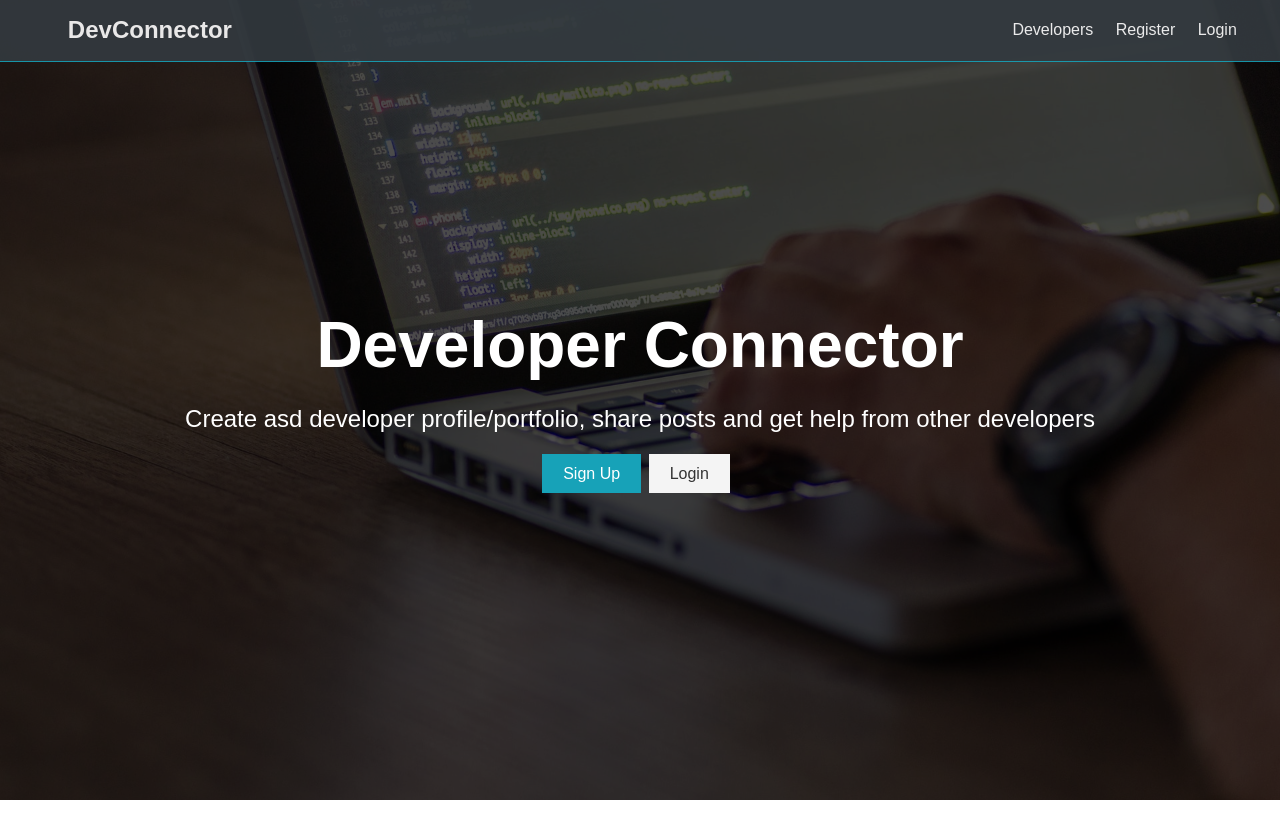
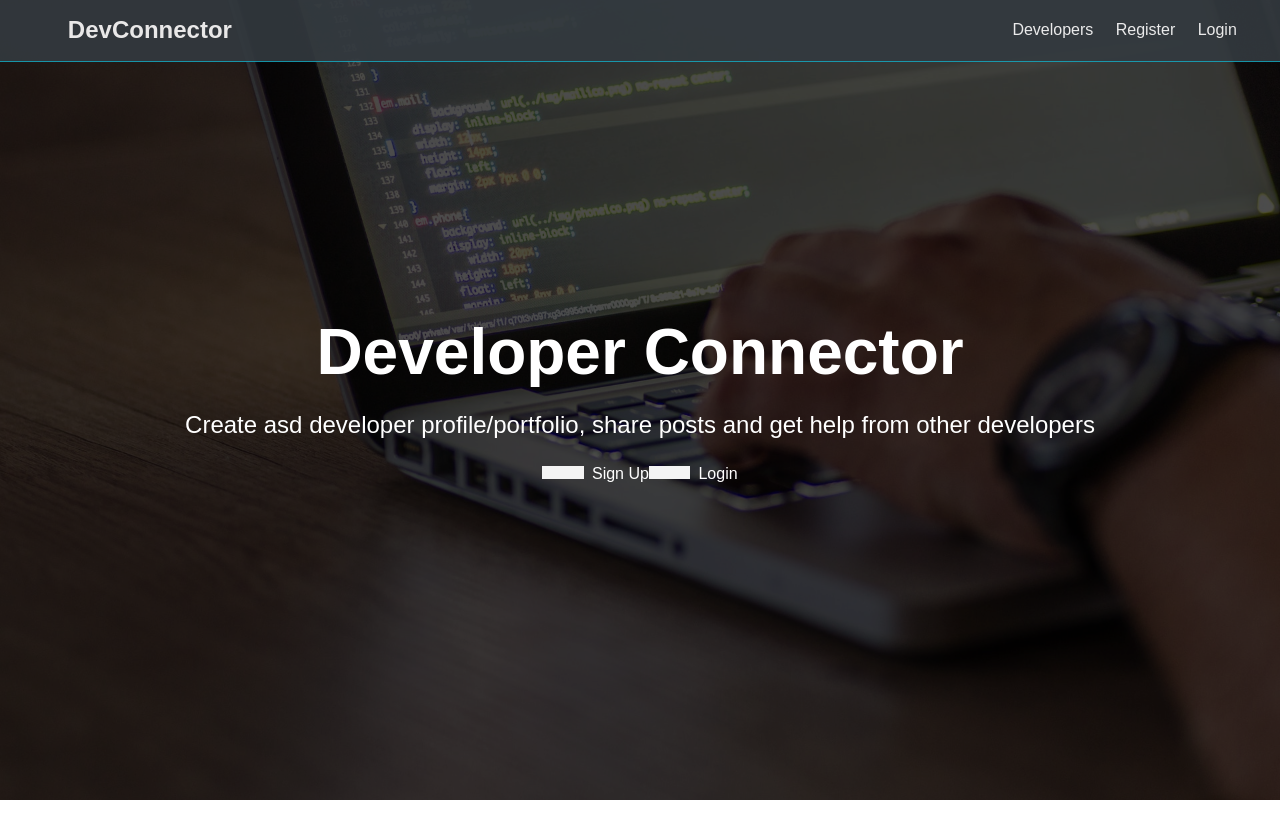
Before and after one commit to erikhager/UdemyCourses, a React (Create React App) app: page / in a window 1280 px wide. Shown: the top 838 px of the page. Built offline with nearby package versions, Linux system fonts and the light colour scheme.

Commit message:
Router on Landing aswell. The buttons routes.

```diff
--- a/src/components/layout/Landing.js
+++ b/src/components/layout/Landing.js
@@ -1,4 +1,5 @@
 import React from "react";
+import { Link } from "react-router-dom";
 
 export const Landing = () => {
   return (
@@ -11,12 +12,10 @@ export const Landing = () => {
             from other developers
           </p>
           <div className='buttons'>
-            <a href='register.html' className='btn btn-primary'>
-              Sign Up
-            </a>
-            <a href='login.html' className='btn btn-light'>
-              Login
-            </a>
+            <Link to='/register' className='btn btn-light'></Link>
+            Sign Up
+            <Link to='/login' className='btn btn-light'></Link>
+            Login
           </div>
         </div>
       </div>
```
